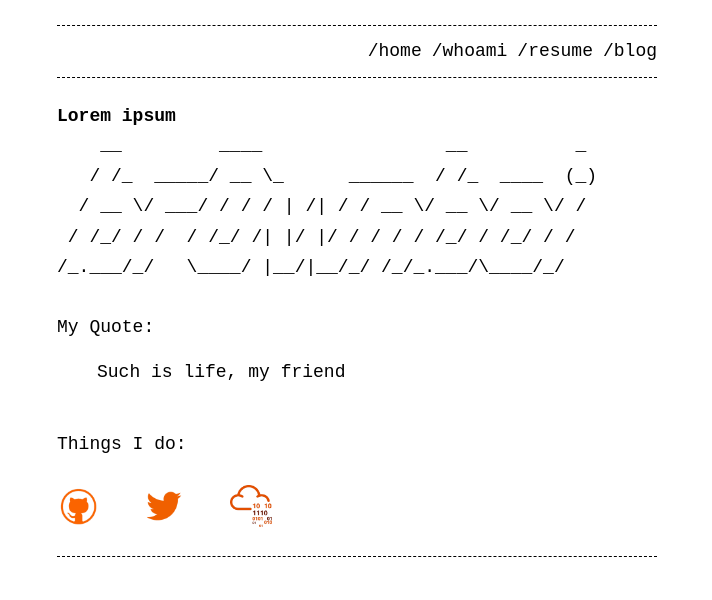
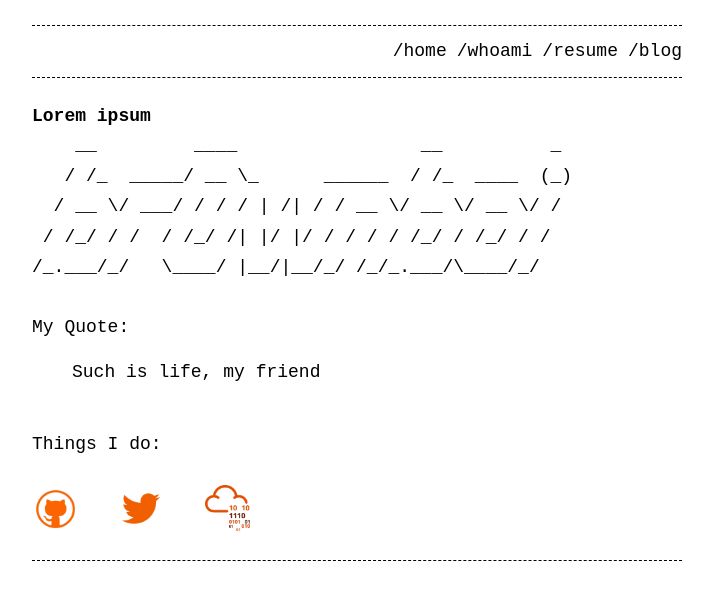
Before and after one commit to br0wnboi/test-website, a Jekyll site: the page built from index.md, in a window 1280 px wide. Shown: the top 600 px of the page, without its empty margins (283-995 px from the left). Built offline with Jekyll 4.4.1, drawn with Linux system fonts in a browser that asks for light colours.

Commit message:
Update base.scss

```diff
--- a/_sass/base.scss
+++ b/_sass/base.scss
@@ -9,7 +9,7 @@
 $mobile-font-size:     12px !default;
 $base-line-height:     1.5 !default;
 $container-width:      90% !default;
-$container-max-width:  600px !default;
+$container-max-width:  650px !default;
 
 /**
  * Global
```
